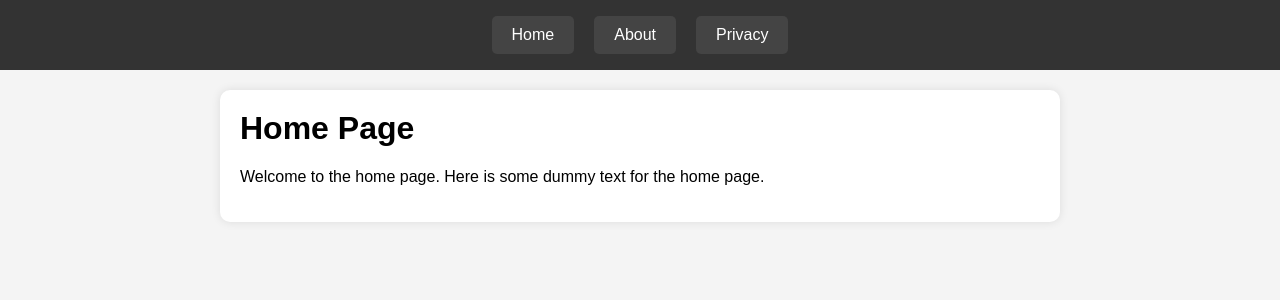
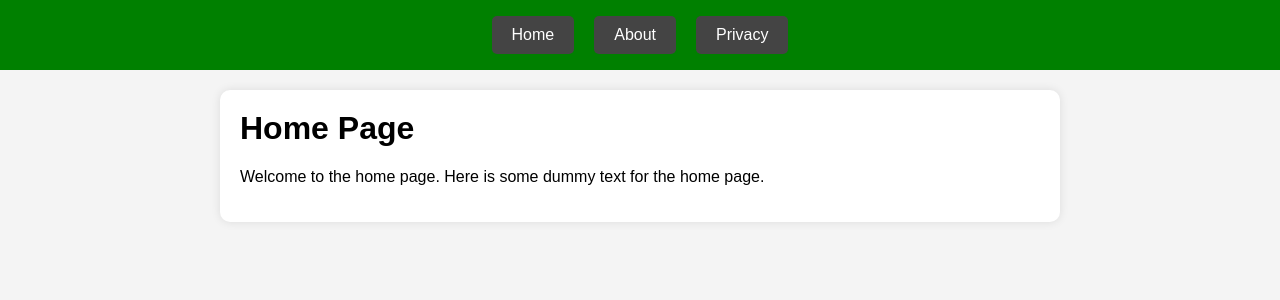
Before and after one commit to Ravikishan-dev1/myflaskapp, a Flask app: page / in a window 1280 px wide. Shown: the top 300 px of the page. Run offline with Flask 3, Linux system fonts and the light colour scheme.

Commit message:
Update styles.css

```diff
--- a/static/styles.css
+++ b/static/styles.css
@@ -9,7 +9,7 @@ body {
 }
 
 .nav {
-    background-color: #333;
+    background-color: Green;
     width: 100%;
     padding: 1rem;
     display: flex;
```
